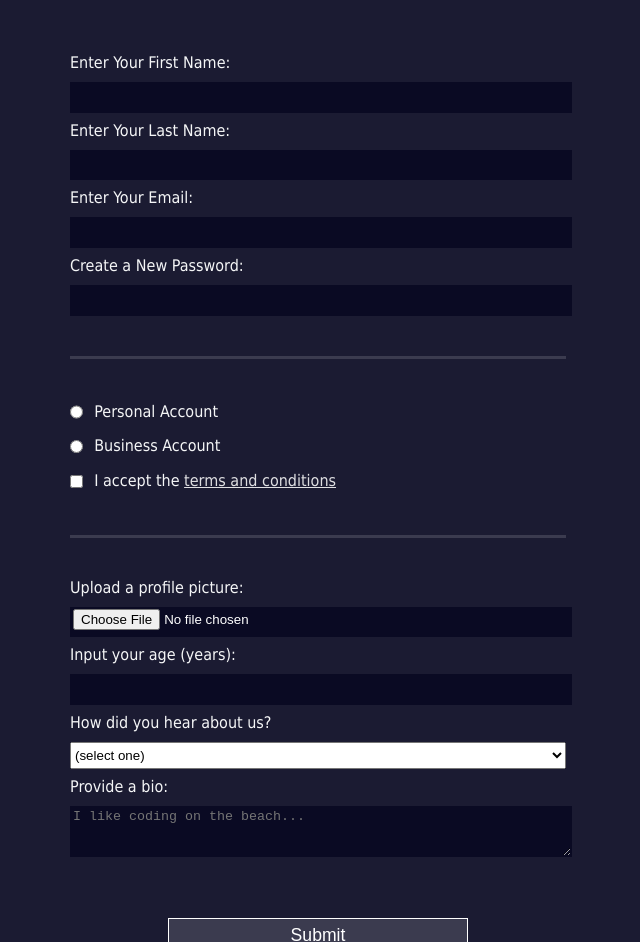
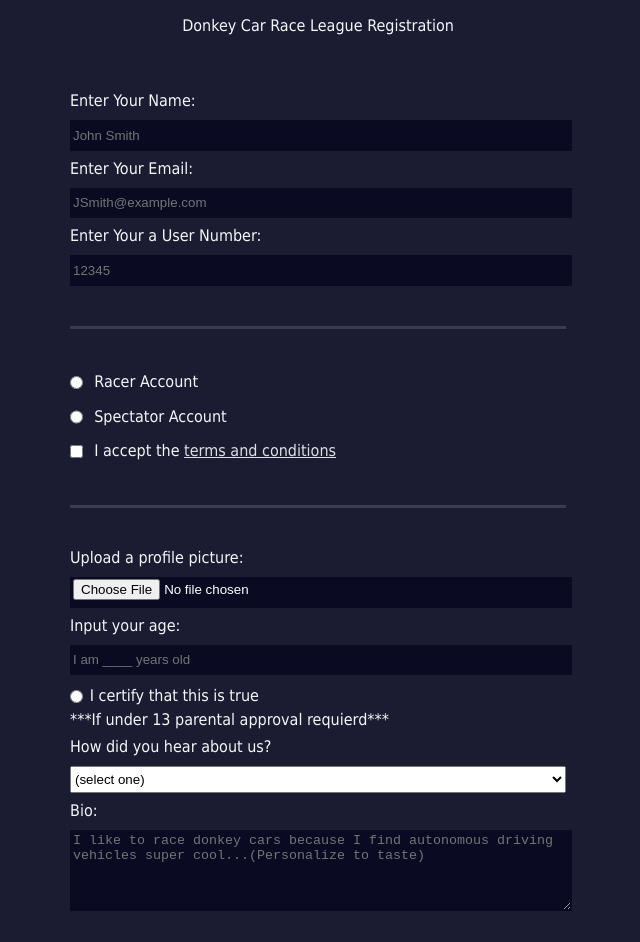
Before and after one commit to teamturnersolutions/freecodecamp, a plain HTML site: page Learn HTML by Building a Registration Form/index.html in a window 1280 px wide. Shown: the part 124-1066 px from the top of the page, without its empty margins (322-962 px from the left). Drawn offline with Linux system fonts and the light colour scheme.

Commit message:
Update index.html

```diff
--- a/Learn HTML by Building a Registration Form/index.html
+++ b/Learn HTML by Building a Registration Form/index.html
@@ -2,40 +2,40 @@
 <html lang="en">
   <head>
     <meta charset="UTF-8">
-    <title>Registration Form</title>
+    <title>Donckey Car Signup</title>
     <link rel="stylesheet" href="styles.css" />
   </head>
   <body>
-    <h1>Registration Form</h1>
-    <p>Please fill out this form with the required information</p>
-    <form method="post" action='https://register-demo.freecodecamp.org'>
+    <h1 id="title">Welcome to the Donkey<br>RC Race League</h1>
+    <p id="description">Donkey Car Race League Registration</p>
+    <form method="post" id="survey-form" action='https://register-demo.freecodecamp.org'>
       <fieldset>
-        <label for="first-name">Enter Your First Name: <input id="first-name" name="first-name" type="text" required /></label>
-        <label for="last-name">Enter Your Last Name: <input id="last-name" name="last-name" type="text" required /></label>
-        <label for="email">Enter Your Email: <input id="email" name="email" type="email" required /></label>
-        <label for="new-password">Create a New Password: <input id="new-password" name="new-password" type="password" pattern="[a-z0-5]{8,}" required /></label>
+        <label for="name">Enter Your Name: <input id="name" name="name" type="text" placeholder="John Smith" required /></label>
+        <label for="email">Enter Your Email: <input id="email" name="email" type="email" placeholder="JSmith@example.com" required /></label>
+        <label for="number">Enter Your a User Number: <input id="number" name="number" type="number" placeholder="12345" min="5" max="5" pattern="[0-9]{5,}" required /></label>
       </fieldset>
       <fieldset>
-        <label for="personal-account"><input id="personal-account" type="radio" name="account-type" class="inline" /> Personal Account</label>
-        <label for="business-account"><input id="business-account" type="radio" name="account-type" class="inline" /> Business Account</label>
-        <label for="terms-and-conditions">
-          <input id="terms-and-conditions" type="checkbox" required name="terms-and-conditions" class="inline" /> I accept the <a href="https://www.freecodecamp.org/news/terms-of-service/">terms and conditions</a>
+        <label for="racer-acc"><input id="racer-acc" type="radio" name="racer-type" class="inline" /> Racer Account</label>
+        <label for="spectator-acc"><input id="spectator-acc" type="radio" name="spectator-type" class="inline" /> Spectator Account</label>
+        <label for="terms/conditions">
+          <input id="terms/conditions" type="checkbox" required name="terms/conditions" class="inline" /> I accept the <a href="https://www.freecodecamp.org/news/terms-of-service/">terms and conditions</a>
         </label>
       </fieldset>
       <fieldset>
-        <label for="profile-picture">Upload a profile picture: <input id="profile-picture" type="file" name="file" /></label>
-        <label for="age">Input your age (years): <input id="age" type="number" name="age" min="13" max="120" /></label>
+        <label for="prof-pic">Upload a profile picture: <input id="prof-pic" type="file" name="file" /></label>
+        <label for="age">Input your age: <input id="age" type="number" name="age" min="13" max="60" placeholder="I am ____ years old"/></label>
+        <label for="number-label"><input id="number-label" type="radio" name="age-req" class="inline" required/>I certify that this is true<br>***If under 13 parental approval requierd***</label>
         <label for="referrer">How did you hear about us?
           <select id="referrer" name="referrer">
             <option value="">(select one)</option>
-            <option value="1">freeCodeCamp News</option>
-            <option value="2">freeCodeCamp YouTube Channel</option>
-            <option value="3">freeCodeCamp Forum</option>
+            <option value="1">Friend</option>
+            <option value="2">Family</option>
+            <option value="3">DonkeyCarRC</option>
             <option value="4">Other</option>
           </select>
         </label>
-        <label for="bio">Provide a bio:
-          <textarea id="bio" name="bio" rows="3" cols="30" placeholder="I like coding on the beach..."></textarea>
+        <label for="bio">Bio:
+          <textarea id="bio" name="bio" rows="5" cols="30" placeholder="I like to race donkey cars because I find autonomous driving vehicles super cool...(Personalize to taste)"></textarea>
         </label>
       </fieldset>
       <input type="submit" value="Submit" />
```
